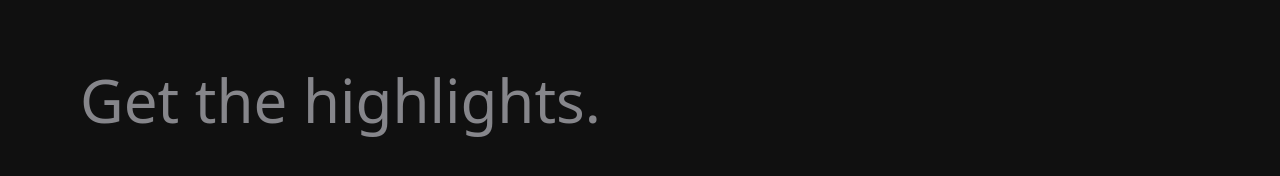
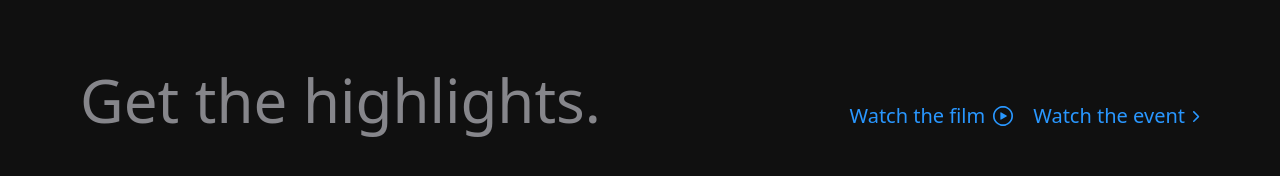
Before and after one commit to jaewoo-ahn/apple_website, a React (Vite) app: page / in a window 1280 px wide. Shown: the part 858-1034 px from the top of the page. Built offline with nearby package versions, Linux system fonts and the light colour scheme.

Commit message:
feat : links

```diff
--- a/src/components/Highlights.jsx
+++ b/src/components/Highlights.jsx
@@ -1,9 +1,11 @@
 import { useGSAP } from "@gsap/react";
 import gsap from "gsap";
+import { rightImg, watchImg } from "../utils";
 
 const Highlights = () => {
   useGSAP(() => {
     gsap.to("#title", { opacity: 1, y: 0 });
+    gsap.to(".link", { opacity: 1, y: 0, duration: 1, stagger: 0.25 });
   }, []);
   return (
     <section
@@ -11,10 +13,20 @@
       className="w-screen overflow-hidden h-full common-padding bg-zinc"
     >
       <div className="screen-max-width">
-        <div className="mb-12 w-full items-end justify-between">
+        <div className="mb-12 w-full md:flex items-end justify-between">
           <h1 id="title" className="section-heading">
             Get the highlights.
           </h1>
+          <div className="flex flex-wrap items-end gap-5">
+            <p className="link">
+              Watch the film
+              <img src={watchImg} alt="watch" className="ml-2" />
+            </p>
+            <p className="link">
+              Watch the event
+              <img src={rightImg} alt="right" className="ml-2" />
+            </p>
+          </div>
         </div>
       </div>
     </section>
```
